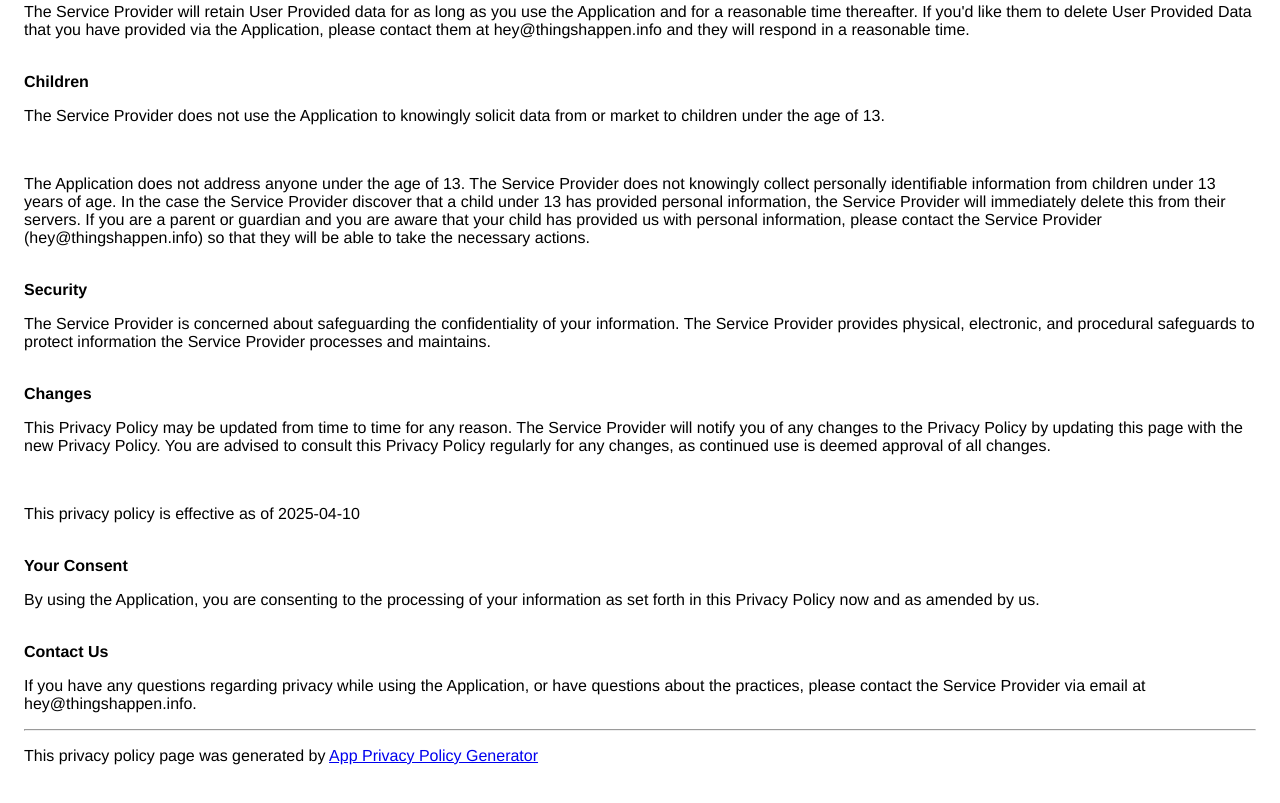
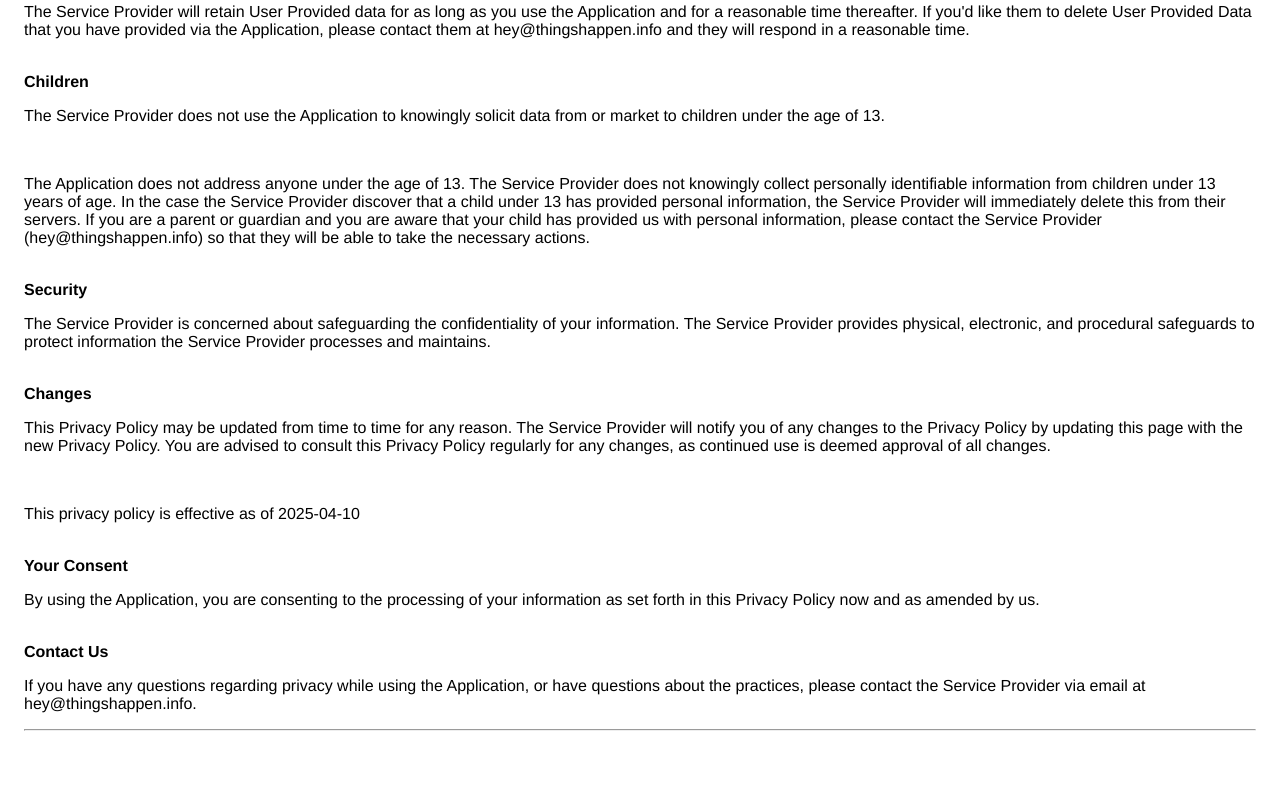
Before and after one commit to ThingsHappenTeknoloji/privacy-policy, a plain HTML site: page index.html in a window 1280 px wide. Shown: the part 1075-1878 px from the top of the page. After the commit the page ends 1838 px from the top, so only its background shows below. Drawn offline with Linux system fonts and the light colour scheme.

Commit message:
Update index.html

```diff
--- a/index.html
+++ b/index.html
@@ -15,6 +15,4 @@
 delete this from their servers. If you are a parent or guardian
 and you are aware that your child has provided us with
 personal information, please contact the Service Provider (hey@thingshappen.info) so that
-they will be able to take the necessary actions.</p></div><!----><br><strong>Security</strong><p>The Service Provider is concerned about safeguarding the confidentiality of your information. The Service Provider provides physical, electronic, and procedural safeguards to protect information the Service Provider processes and maintains.</p><br><strong>Changes</strong><p>This Privacy Policy may be updated from time to time for any reason. The Service Provider will notify you of any changes to the Privacy Policy by updating this page with the new Privacy Policy. You are advised to consult this Privacy Policy regularly for any changes, as continued use is deemed approval of all changes.</p><br><p>This privacy policy is effective as of 2025-04-10</p><br><strong>Your Consent</strong><p>By using the Application, you are consenting to the processing of your information as set forth in this Privacy Policy now and as amended by us.</p><br><strong>Contact Us</strong><p>If you have any questions regarding privacy while using the Application, or have questions about the practices, please contact the Service Provider via email at hey@thingshappen.info.</p><hr><p>This privacy policy page was generated by <a href="https://app-privacy-policy-generator.nisrulz.com/" target="_blank" rel="noopener noreferrer">App Privacy Policy Generator</a></p>
-    </body>
-    </html>
+they will be able to take the necessary actions.</p></div><!----><br><strong>Security</strong><p>The Service Provider is concerned about safeguarding the confidentiality of your information. The Service Provider provides physical, electronic, and procedural safeguards to protect information the Service Provider processes and maintains.</p><br><strong>Changes</strong><p>This Privacy Policy may be updated from time to time for any reason. The Service Provider will notify you of any changes to the Privacy Policy by updating this page with the new Privacy Policy. You are advised to consult this Privacy Policy regularly for any changes, as continued use is deemed approval of all changes.</p><br><p>This privacy policy is effective as of 2025-04-10</p><br><strong>Your Consent</strong><p>By using the Application, you are consenting to the processing of your information as set forth in this Privacy Policy now and as amended by us.</p><br><strong>Contact Us</strong><p>If you have any questions regarding privacy while using the Application, or have questions about the practices, please contact the Service Provider via email at hey@thingshappen.info.</p><hr>
```
